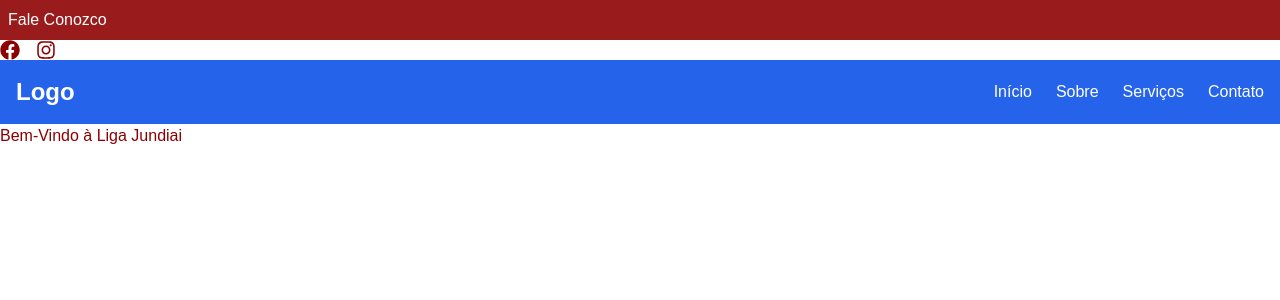
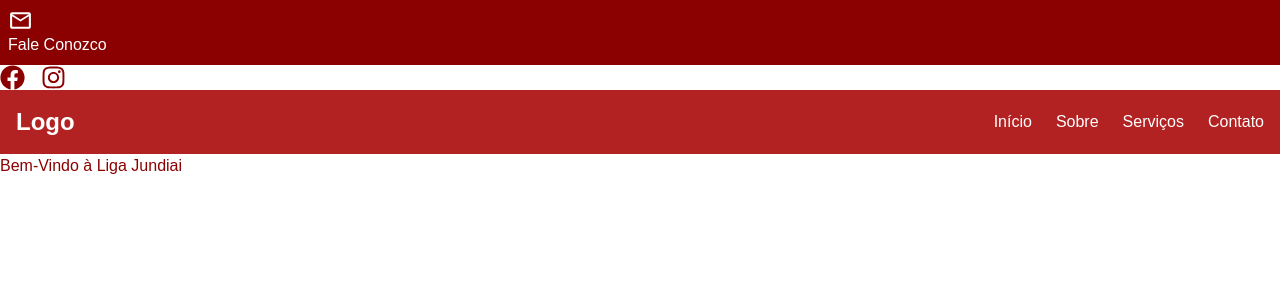
Before and after one commit to bdancost/amateur_football_league, a Next.js app: page / in a window 1280 px wide. Shown: the top 300 px of the page. Built offline with nearby package versions, Linux system fonts and the light colour scheme.

Commit message:
Adicionando Icons do Fale conozco

```diff
--- a/src/components/Header.tsx
+++ b/src/components/Header.tsx
@@ -1,13 +1,15 @@
 import React from 'react'
 import Link from 'next/link'
 import { FaFacebook, FaInstagram } from 'react-icons/fa'
+import { MdOutlineEmail } from 'react-icons/md'
 
 const Header = () => {
   return (
     <header>
       {/* Barra superior */}
-      <div className="bg-red-800 text-white p-2 flex justify-between items-center">
+      <div className="bg-foreground text-white p-2 flex justify-between items-center">
         <div>
+          <MdOutlineEmail size={25} />
           <Link href="/contact">Fale Conozco</Link>
         </div>
       </div>
@@ -18,7 +20,7 @@ const Header = () => {
           target="_blank"
           className="hover:text-blue-600"
         >
-          <FaFacebook size={20} />
+          <FaFacebook size={25} />
         </Link>
         <Link
           href="https://www.instagram.com"
@@ -26,12 +28,12 @@ const Header = () => {
           target="_blank"
           className="hover:text-pink-600"
         >
-          <FaInstagram size={20} />
+          <FaInstagram size={25} />
         </Link>
       </div>
 
       {/* Header com Nav */}
-      <div className="bg-blue-600 text-white p-4">
+      <div className="bg-primary text-white p-4">
         <div className="container mx-auto flex justify-between items-center">
           <div className="text-2xl font-bold">
             <Link href="/">Logo</Link>
--- a/tailwind.config.ts
+++ b/tailwind.config.ts
@@ -14,7 +14,8 @@ module.exports = {
     extend: {
       colors: {
         background: 'var(--background)',
-        foreground: 'var(--foreground)'
+        foreground: 'var(--foreground)',
+        primary: 'var(--header)'
       }
     }
   },
```
